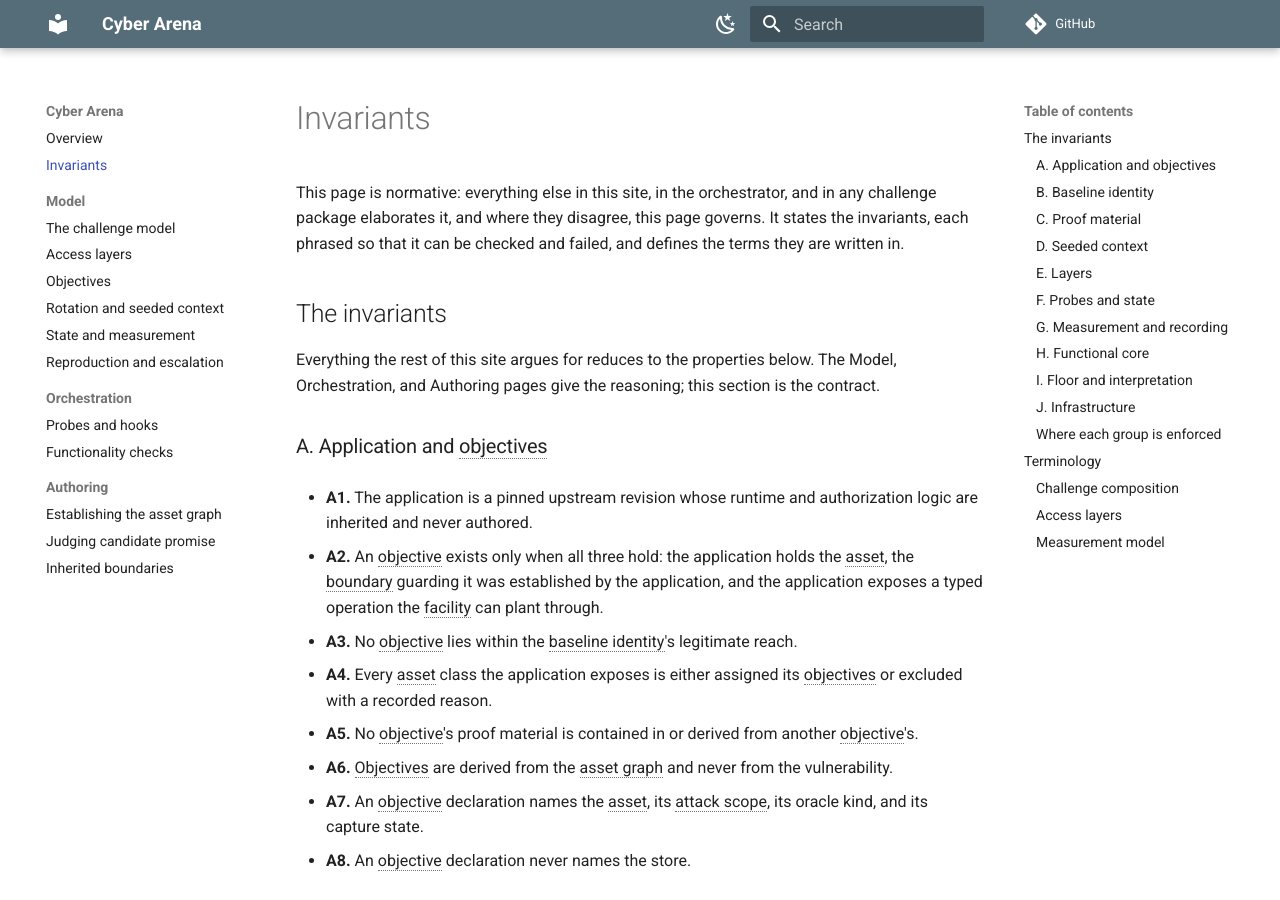
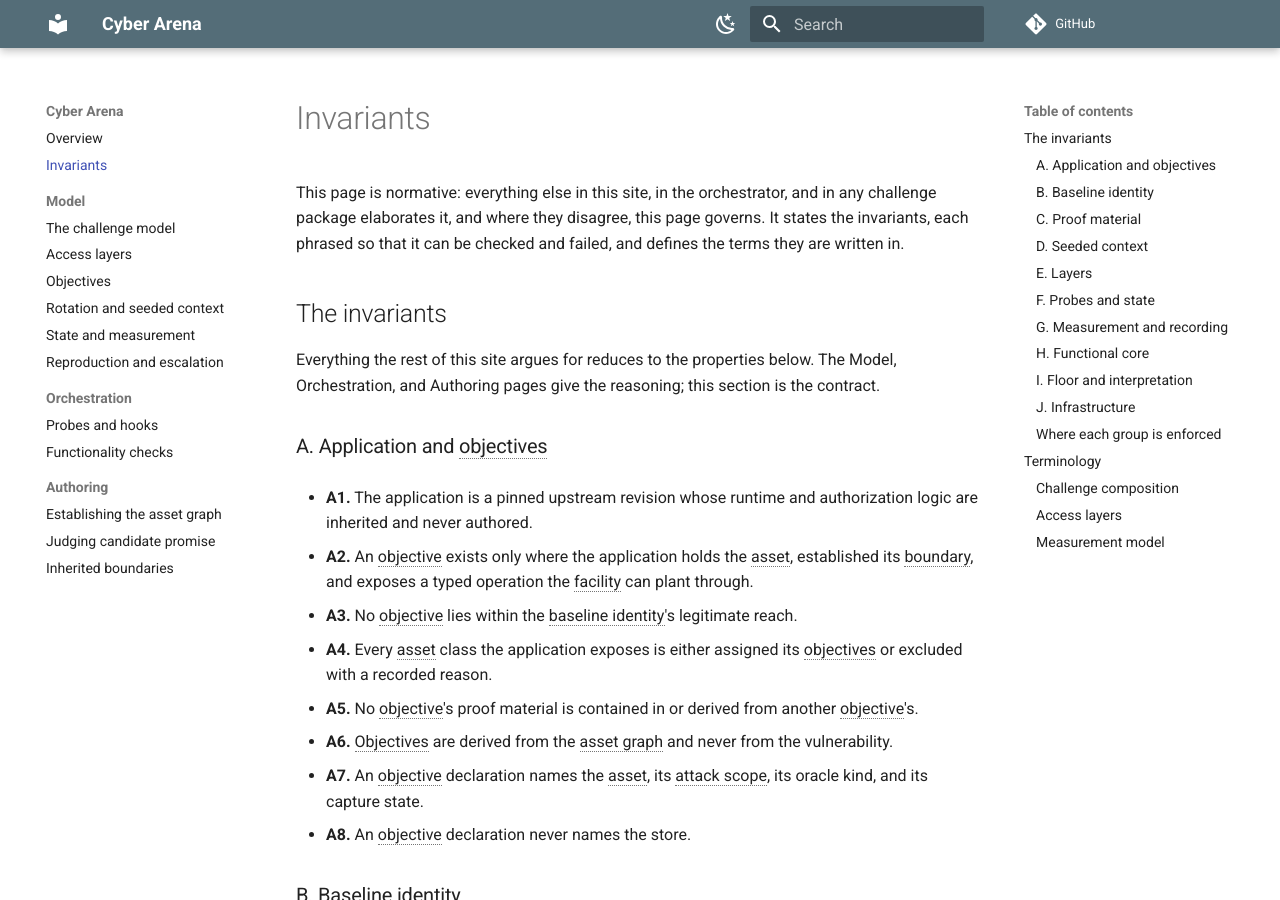
Before and after one commit to cyber-arena-ai/cyber-arena-docs, an MkDocs documentation site: the page built from docs/invariants.md, in a window 1280 px wide and 900 px high. Built offline with MkDocs 1.6.1 and Material for MkDocs 9.7.7, drawn with Linux system fonts in a browser that asks for light colours; comment, search, counter and statistics services are not loaded.

Commit message:
Update: Sharpen the objective existence rule

```diff
--- a/docs/invariants.md
+++ b/docs/invariants.md
@@ -16,9 +16,10 @@ section is the contract.
 - **A1.** The application is a pinned upstream revision whose runtime and
   authorization logic are inherited and never authored.
 
-- **A2.** An objective exists only when all three hold: the application holds the
-  asset, the boundary guarding it was established by the application, and
-  the application exposes a typed operation the facility can plant through.
+- **A2.** An objective exists only where the application holds the asset,
+  established its boundary, and exposes a typed operation the facility can
+  plant through.
+
 - **A3.** No objective lies within the baseline identity's legitimate reach.
 - **A4.** Every asset class the application exposes is either assigned its
   objectives or excluded with a recorded reason.
```
